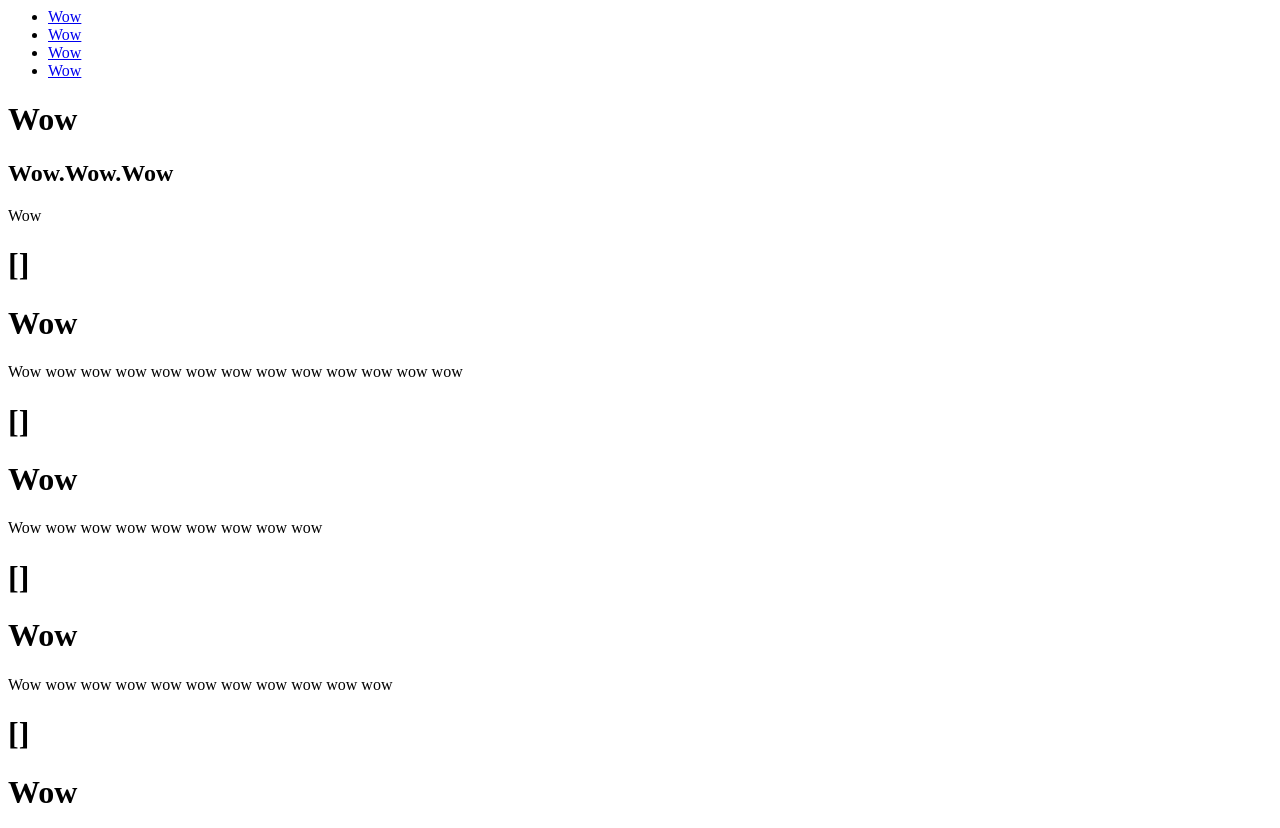
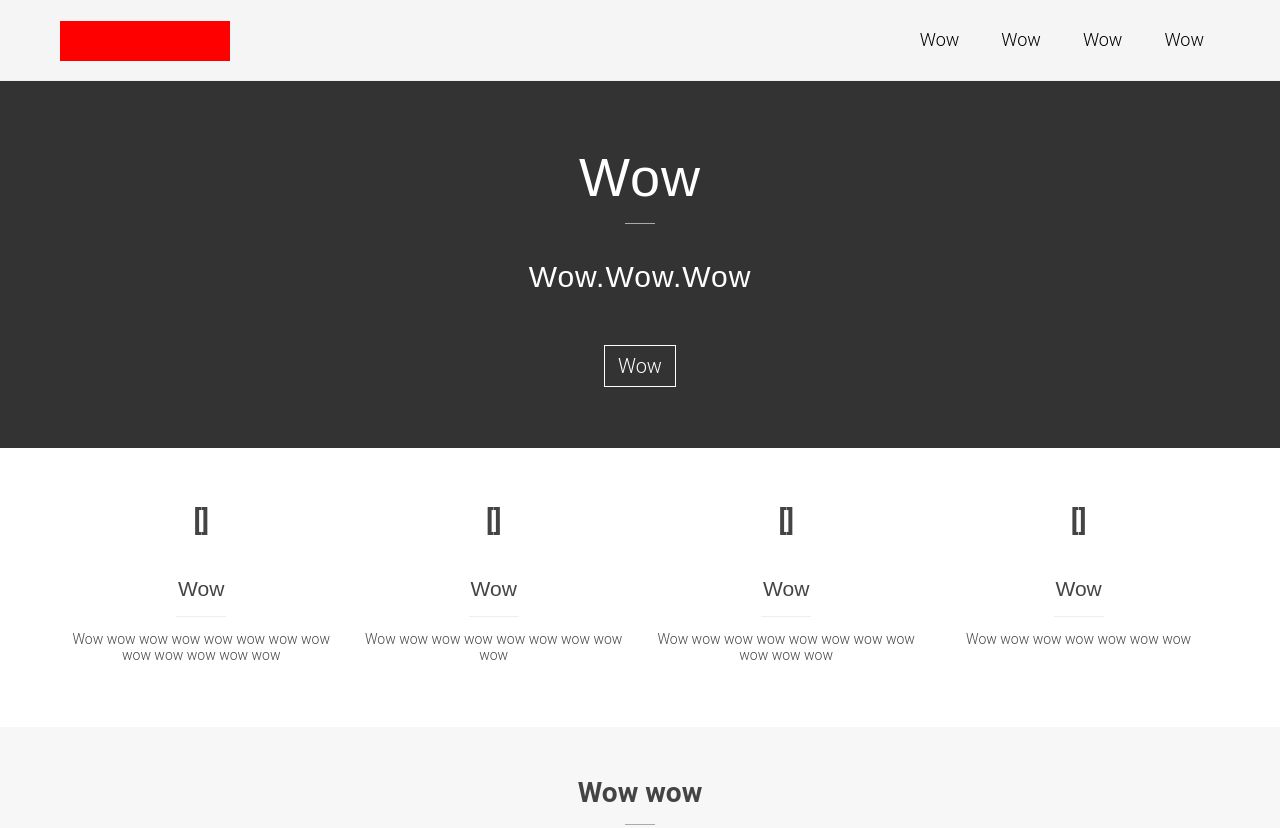
Before and after one commit to Zozzlerino/MultiGenreProject, a plain HTML site: page index.html in a window 1280 px wide. Shown: the top 828 px of the page. Drawn offline with Linux system fonts and the light colour scheme.

Commit message:
Update index.html

```diff
--- a/index.html
+++ b/index.html
@@ -1,3 +1,6 @@
+<head>
+  <link rel="stylesheet" type="text/css"href="stylesheet.css">
+</head>
 <div class="hold">
   <div class="header">
     <div class="container">
```
